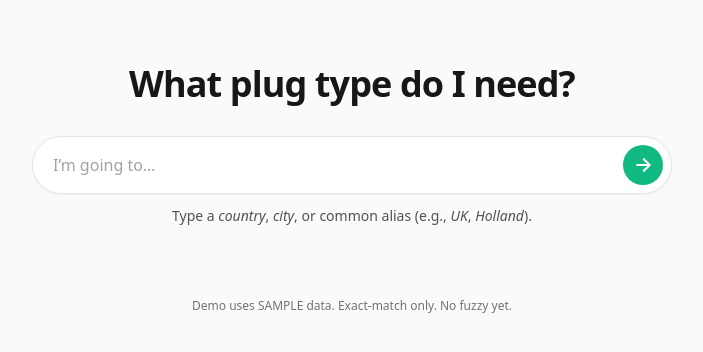
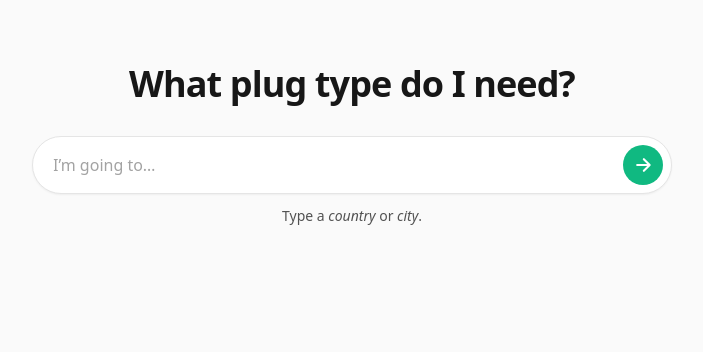
Before and after one commit to cphcrd22/plug-site-build-1, a Next.js app: page / in a window 1280 px wide. Shown: the top 352 px of the page, without its empty margins (288-991 px from the left). Built offline with nearby package versions, Linux system fonts and the light colour scheme.

Commit message:
minor front end fixes

```diff
--- a/app/page.tsx
+++ b/app/page.tsx
@@ -61,7 +61,7 @@ export default function Page() {
       <SearchBar onSubmit={onSubmit} />
 
       <p className="mt-3 text-sm text-neutral-600">
-        Type a <em>country</em>, <em>city</em>, or common alias (e.g., <span className="italic">UK</span>, <span className="italic">Holland</span>).
+        Type a <em>country</em> or <em>city</em>.
       </p>
 
       <div className="mt-8 w-full" aria-live="polite">
@@ -86,7 +86,7 @@ export default function Page() {
       </div>
 
       <footer className="mt-10 text-center text-xs text-neutral-500">
-        Demo uses SAMPLE data. Exact-match only. No fuzzy yet.
+
       </footer>
     </div>
   )
```
